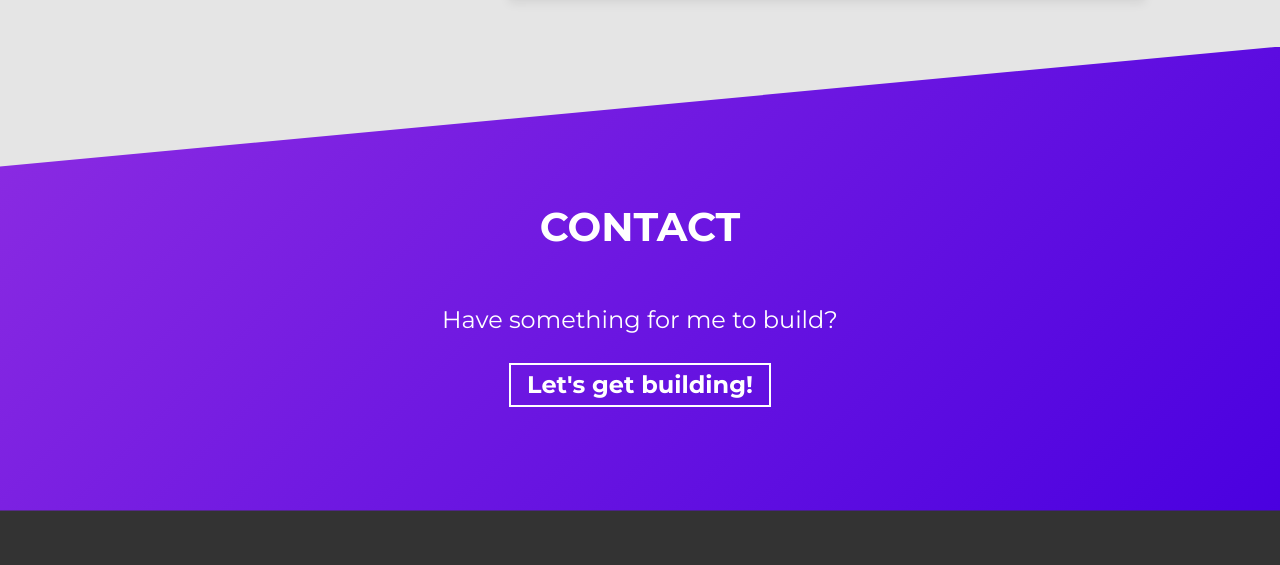
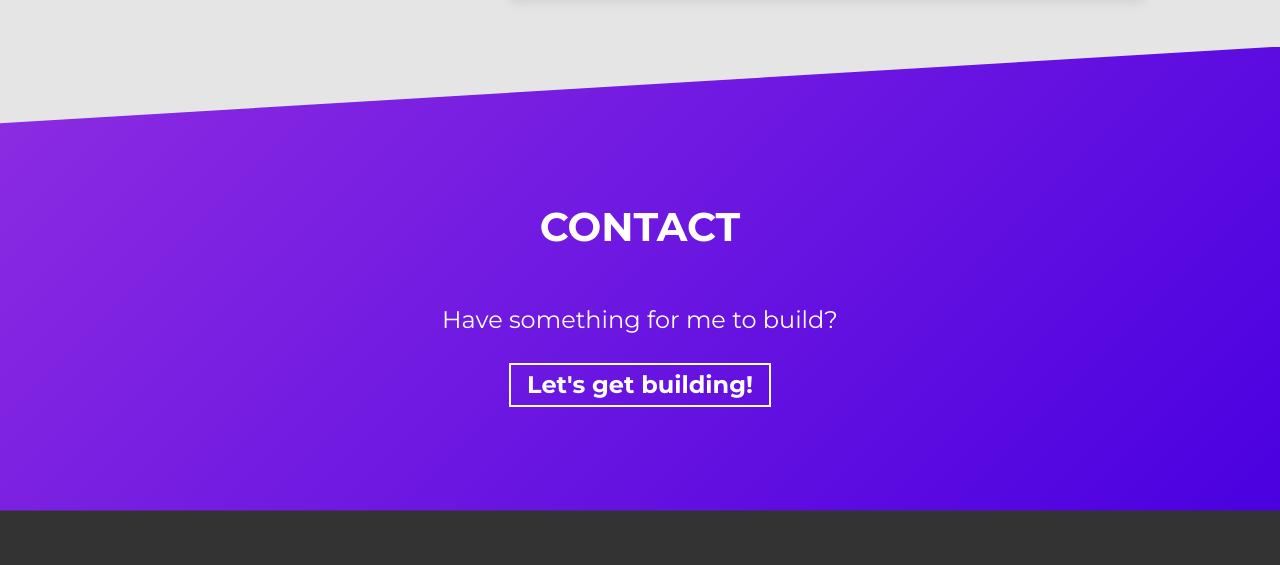
Before and after one commit to AnilSeervi/Portfolio, a website built with Vite: page index.html in a window 1280 px wide. Shown: the part 5839-6404 px from the top of the page. Built offline with nearby package versions, Linux system fonts and the light colour scheme.

Commit message:
⬆️ 💄 udpate devdeps, fix background clip

```diff
--- a/package.json
+++ b/package.json
@@ -7,8 +7,8 @@
     "preview": "vite preview"
   },
   "devDependencies": {
-    "sass": "^1.45.0",
-    "vite": "^2.7.2"
+    "sass": "^1.54.9",
+    "vite": "^3.1.2"
   },
   "dependencies": {}
 }
--- a/style/sections/_contact.scss
+++ b/style/sections/_contact.scss
@@ -5,7 +5,7 @@
     $secondary-color 100%
   );
   -webkit-clip-path: polygon(0 15vh, 100% 0, 100% 100%, 0 100%);
-  clip-path: polygon(0 15vh, 100% 0, 100% 100%, 0 100%);
+  clip-path: polygon(0 6vw, 100% 0, 100% 100%, 0 100%);
   padding: 15rem 0 10rem 0;
   margin-top: -15rem;
   margin-bottom: -1px;
```
Also changed, not shown: 1 other file.
